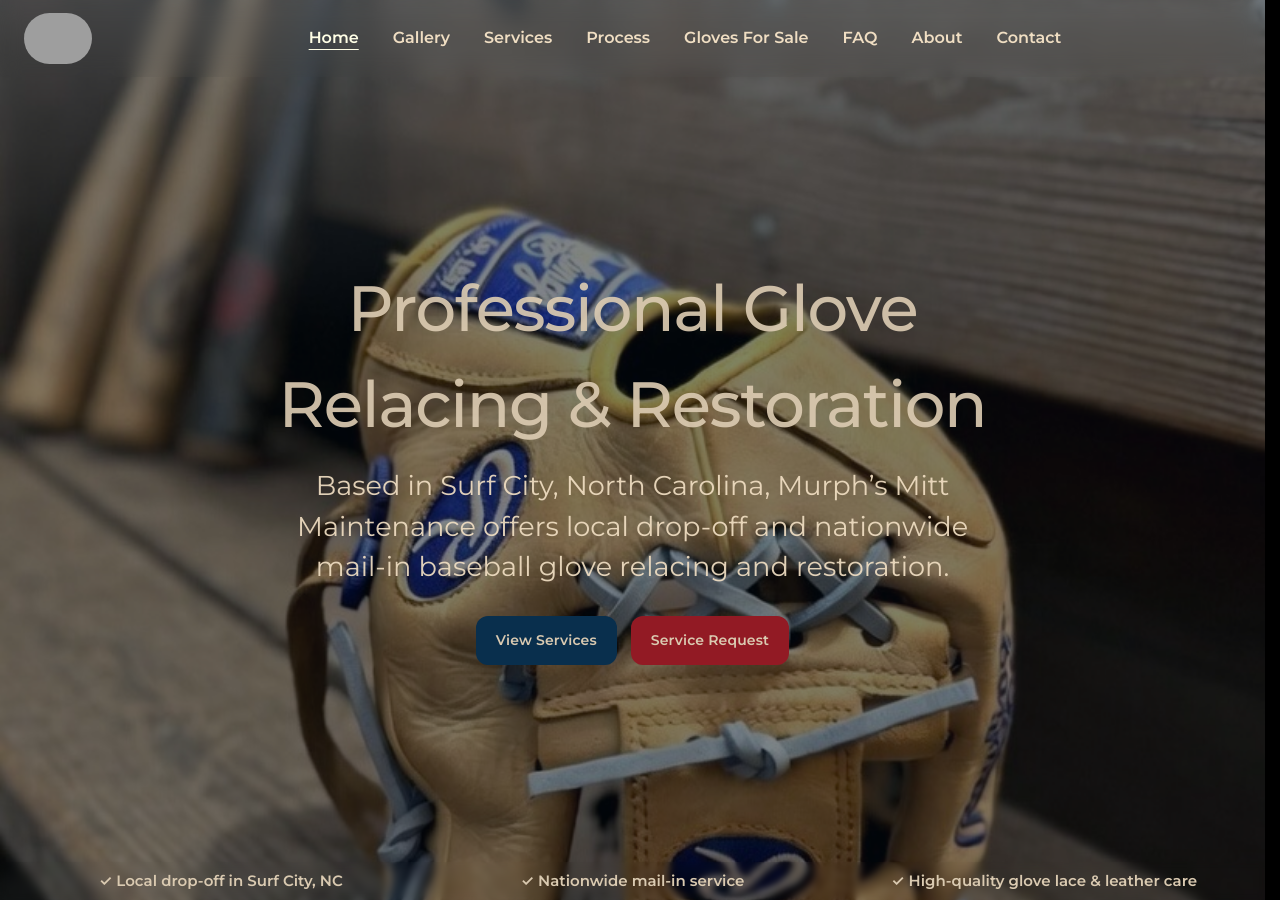
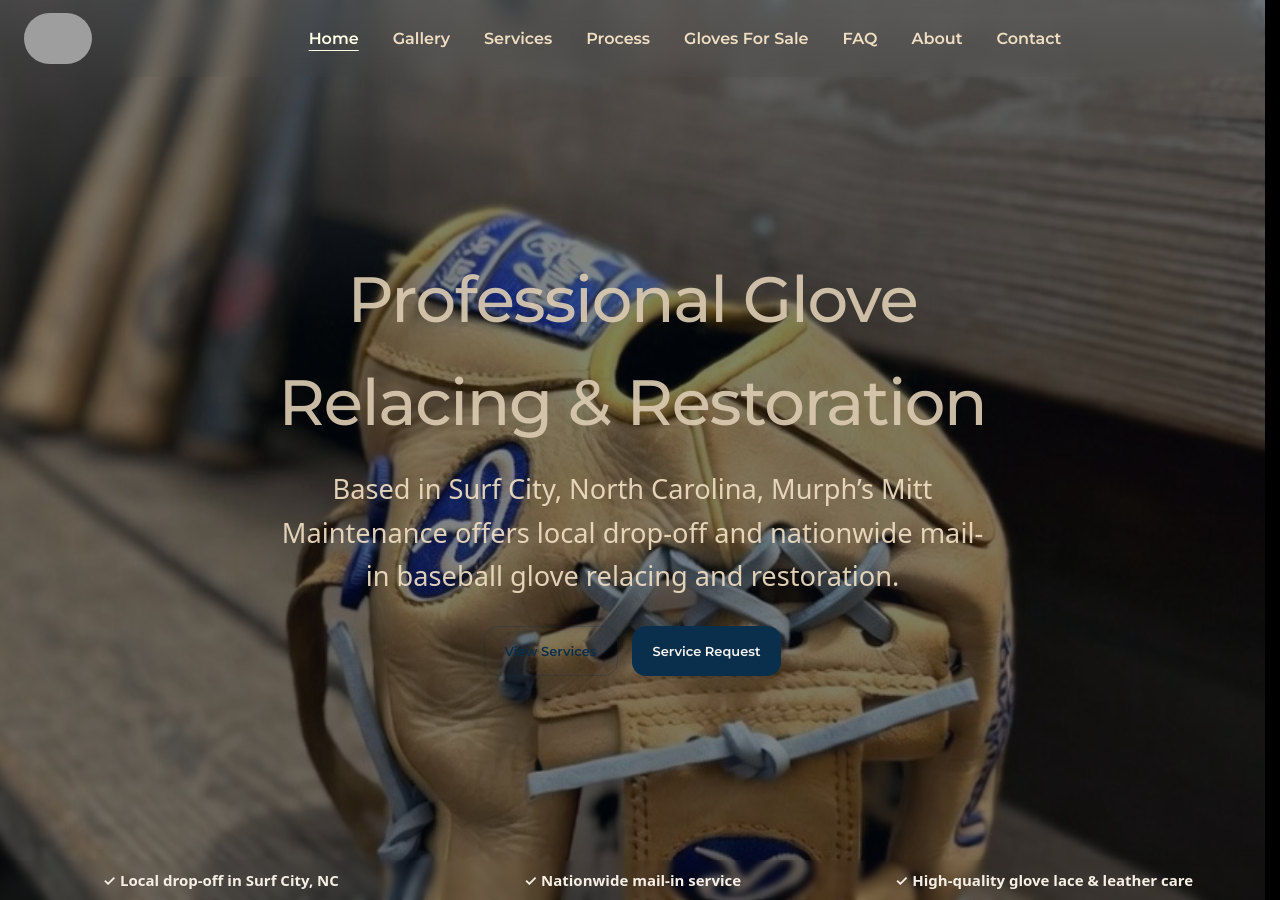
Before and after one commit to kbrettmurphy-ctrl/murphsmitts, a Jekyll site: the page built from index.html, in a window 1280 px wide and 900 px high. Built offline with Jekyll 4.4.1, drawn with Linux system fonts in a browser that asks for light colours; grey boxes are pictures that could not be loaded.

Commit message:
style: add MurphOS design tokens and button foundation

```diff
--- a/assets/css/styles-16.css
+++ b/assets/css/styles-16.css
@@ -8,14 +8,68 @@
    ========================================================== */
 
 :root{
-  --bg: #dacab1;
-  --navy: #092f4d;
-  --red: #921a24;
-  --ink: #020b12;
-  --creamText: #f2eee6;
-
-  --max: 1320px;
-  --radius: 18px;
+  --mm-bg: #f6efe5;
+  --mm-bg-soft: #f9f5ee;
+  --mm-surface: #fffaf3;
+  --mm-cream-brand: #dacab1;
+  --mm-navy: #092f4d;
+  --mm-ink: #020b12;
+  --mm-red: #921a24;
+  --mm-white: #ffffff;
+  --mm-border: rgba(9, 47, 77, .12);
+  --mm-border-strong: rgba(9, 47, 77, .24);
+  --mm-ink-muted: rgba(2, 11, 18, .68);
+  --mm-ink-light: rgba(2, 11, 18, .56);
+
+  --font-brand: "Montserrat", system-ui, sans-serif;
+  --font-ui: system-ui, -apple-system, BlinkMacSystemFont, "Segoe UI", Roboto, Helvetica, Arial, sans-serif;
+
+  --weight-regular: 400;
+  --weight-medium: 500;
+  --weight-semibold: 600;
+
+  --text-xs: 12px;
+  --text-sm: 13px;
+  --text-base: 15px;
+  --text-md: 17px;
+  --text-lg: 20px;
+  --text-xl: 26px;
+  --text-2xl: 34px;
+  --text-hero: clamp(40px, 6vw, 64px);
+
+  --space-1: 4px;
+  --space-2: 8px;
+  --space-3: 12px;
+  --space-4: 16px;
+  --space-5: 24px;
+  --space-6: 32px;
+  --space-7: 48px;
+  --space-8: 64px;
+  --space-9: 96px;
+  --space-10: 128px;
+
+  --radius-sm: 10px;
+  --radius-md: 14px;
+  --radius-lg: 18px;
+  --radius-xl: 24px;
+
+  --motion-fast: 120ms;
+  --motion-base: 180ms;
+  --motion-slow: 240ms;
+
+  --max-page: 1320px;
+  --max-reading: 760px;
+  --max-content: 1040px;
+
+  --bg: var(--mm-bg);
+  --navy: var(--mm-navy);
+  --red: var(--mm-red);
+  --ink: var(--mm-ink);
+  --creamText: var(--mm-bg-soft);
+  --muted: var(--mm-ink-muted);
+  --ink-light: var(--mm-ink-light);
+  --max: var(--max-page);
+  --radius: var(--radius-lg);
 
   --headerH: clamp(66px, 6vw, 96px);
 }
@@ -39,16 +93,30 @@
   height: 100%;
   display: flex;
   flex-direction: column;
-  font-family: "Montserrat", system-ui, -apple-system, Segoe UI, Roboto, Arial, sans-serif;
+  font-family: var(--font-ui);
+  font-size: var(--text-base);
   color: var(--ink);
-  background: var(--bg);
-  line-height: 1.5;
+  background: var(--mm-bg);
+  line-height: 1.6;
 }
 
 main{flex:1;}
 
 a{color:inherit;text-decoration:none}
 a:hover{text-decoration:underline}
+
+h1,h2,h3,h4,h5,h6,
+.brand,
+.brand-text,
+.site-nav,
+.btn,
+button,
+label,
+.small-label,
+.eyebrow,
+.kicker{
+  font-family: var(--font-brand);
+}
 
 .container{
   width: min(var(--max), calc(100% - 48px));
@@ -97,7 +165,7 @@
 
 .brand-text{
   display:none;
-  color: #navy;
+  color: var(--mm-navy);
   filter: brightness(120%);
   font-size: 12px;
   font-weight: 600;
@@ -184,35 +252,55 @@
   display:inline-flex;
   align-items:center;
   justify-content:center;
-  border: 0;
+  border: 1px solid transparent;
   cursor:pointer;
-  font-weight: 600;
+  font-weight: var(--weight-semibold);
   padding: 14px 20px;
-  border-radius: 12px;
-  font-size: 14px;
-  letter-spacing: .01em;
+  min-height: 44px;
+  border-radius: var(--radius-md);
+  font-size: var(--text-sm);
+  letter-spacing: 0;
   text-decoration:none;
-  transition: transform .08s ease, filter .15s ease, opacity .15s ease;
+  transition:
+    transform var(--motion-fast) ease,
+    background-color var(--motion-base) ease,
+    border-color var(--motion-base) ease,
+    color var(--motion-base) ease,
+    filter var(--motion-base) ease,
+    opacity var(--motion-base) ease;
   user-select:none;
 }
 
 .btn:active{transform: scale(.98)}
 
 .btn-primary{
-  background: var(--red);
-  color: var(--bg);
+  background: var(--mm-navy);
+  color: var(--mm-bg-soft);
 }
 .btn-primary:hover{filter: brightness(.92)}
 
 .btn-secondary{
-  background: var(--navy);
-  color: var(--bg);
-}
-.btn-secondary:hover{filter: brightness(.92)}
+  background: transparent;
+  color: var(--mm-navy);
+  border-color: var(--mm-border-strong);
+}
+.btn-secondary:hover{
+  background: rgba(9, 47, 77, .06);
+  border-color: var(--mm-navy);
+  filter: none;
+}
+
+.btn-danger,
+.btn-destructive{
+  background: var(--mm-red);
+  color: var(--mm-bg-soft);
+}
+.btn-danger:hover,
+.btn-destructive:hover{filter: brightness(.92)}
 
 .btn-contact{
   padding: 12px 18px;
-  border-radius: 10px;
+  border-radius: var(--radius-sm);
 }
 
 /* =========================
@@ -1483,7 +1571,7 @@
 .mobile-menu .brand-text{
   display:block;
   max-width:none;
-  color:#navy;
+  color: var(--mm-navy);
   filter:brightness(120%);
   font-size: 12px;
   font-weight: 600;
```
